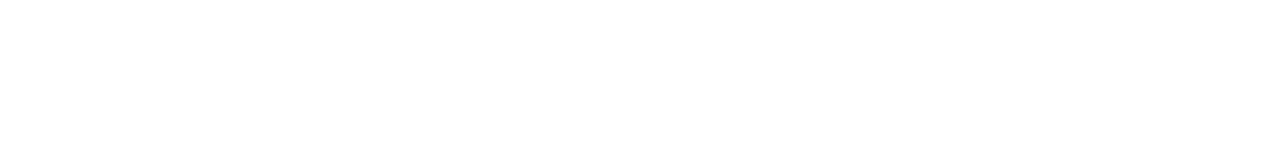
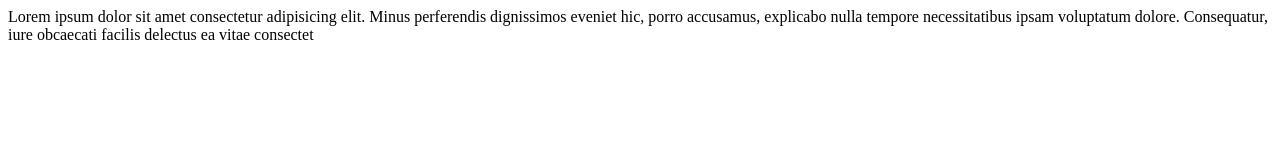
Before and after one commit to Keven-1OO/mtg-keven-pereira, a plain HTML site: page index.html in a window 1280 px wide. Drawn offline with Linux system fonts and the light colour scheme.

Commit message:
Segundo commit en el index-html

```diff
--- a/index.html
+++ b/index.html
@@ -8,7 +8,11 @@
 <body>
     <header></header>
     <nav></nav>
-    <section></section>
+    <section>
+    	Lorem ipsum dolor sit amet consectetur adipisicing elit. Minus perferendis dignissimos eveniet hic, porro accusamus,
+	explicabo nulla tempore necessitatibus ipsam voluptatum dolore. Consequatur, iure obcaecati facilis delectus ea vitae
+	consectet
+    </section>
     <footer></footer>
 </body>
 </html>
```
